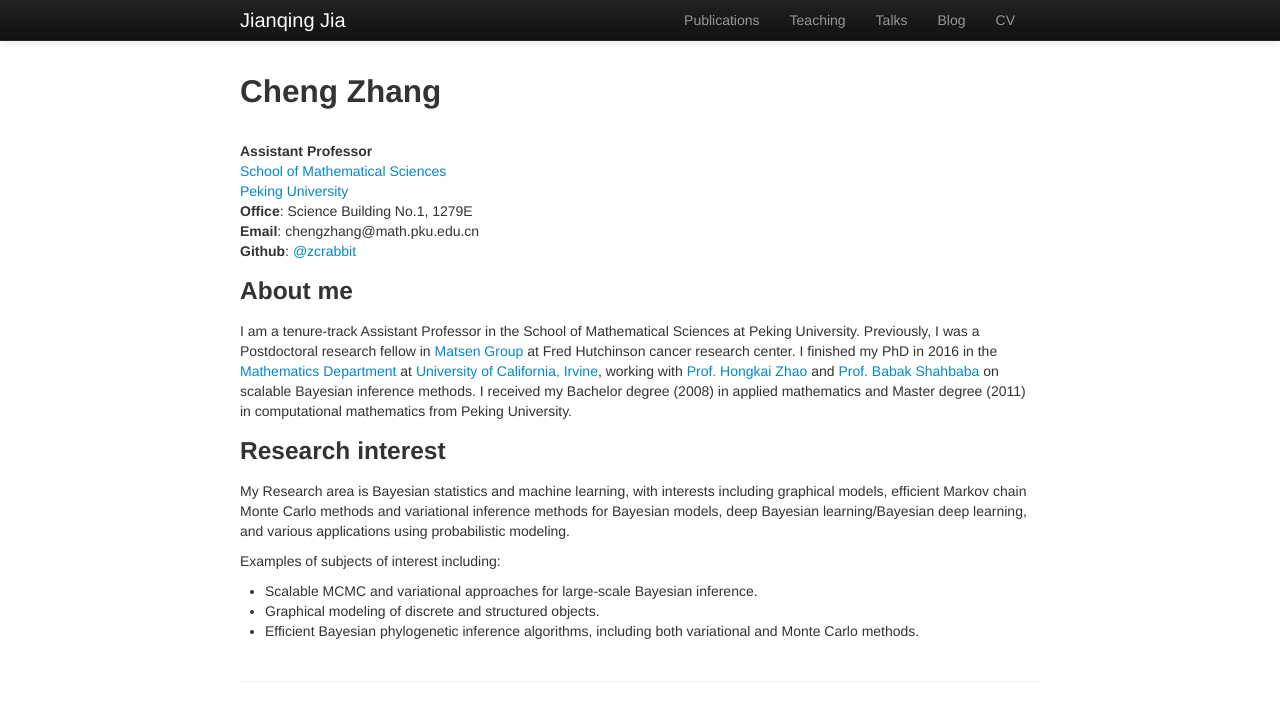
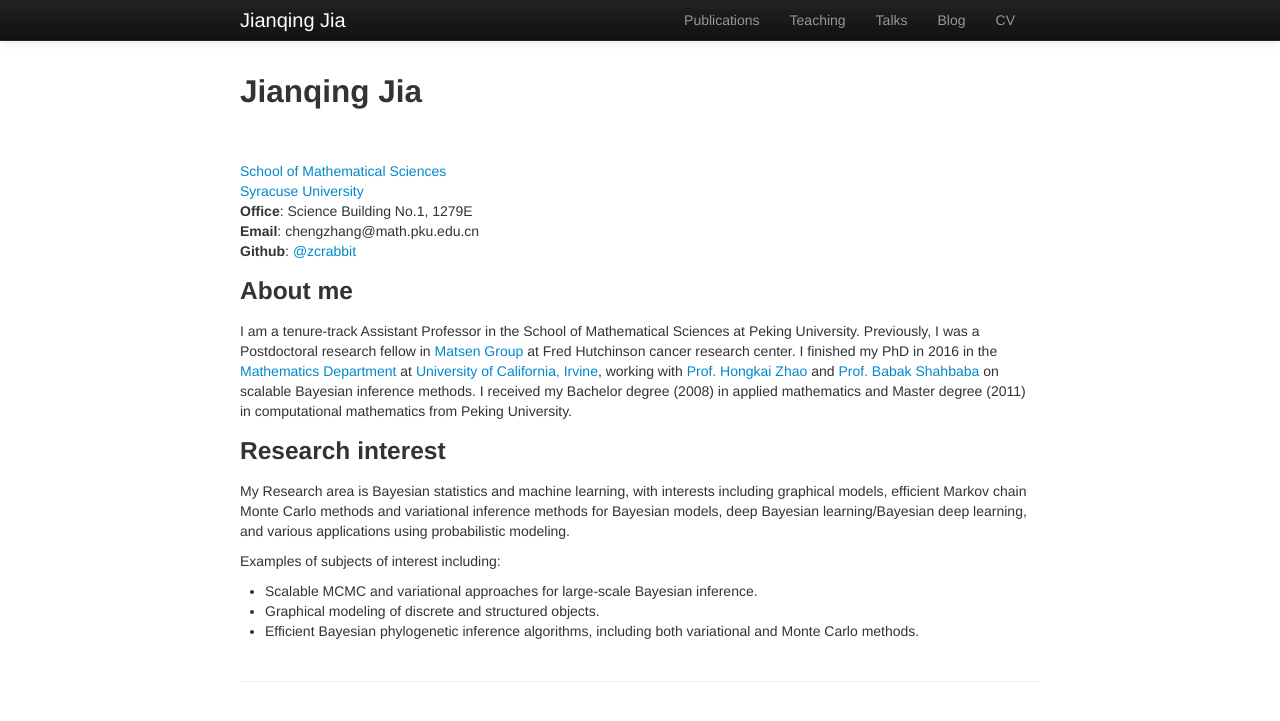
Before and after one commit to jjasonjia/jjasonjia.github.io, a Jekyll site: the page built from index.md, in a window 1280 px wide. Shown: the top 721 px of the page. Built offline with Jekyll 4.4.1, drawn with Linux system fonts in a browser that asks for light colours.

Commit message:
Update index.md

```diff
--- a/index.md
+++ b/index.md
@@ -1,12 +1,11 @@
 ---
 layout: index
-title: Cheng Zhang
+title: Jianqing Jia
 ---
-<h2> Cheng Zhang </h2>
+<h2> Jianqing Jia </h2>
 <br>
-**Assistant Professor**
 [School of Mathematical Sciences](http://www.math.pku.edu.cn)
-[Peking University](https://pku.edu.cn)
+[Syracuse University](https://pku.edu.cn)
 **Office**: Science Building No.1, 1279E
 **Email**: chengzhang@math.pku.edu.cn
 **Github**: [@zcrabbit](https://github.com/zcrabbit)
```
